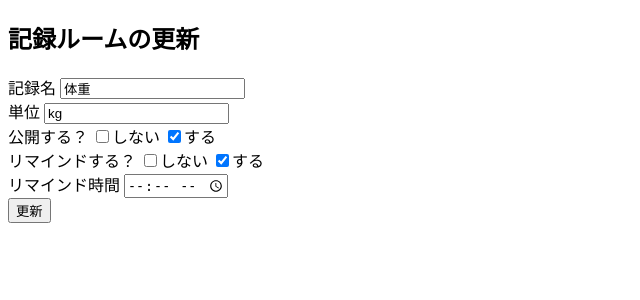
After one commit to teamg-hac/WeightChatG, a Flask app: a page that uses ChatApp/templates/option/edit_recordroom.html in a window 1280 px wide. The commit adds this page. Shown: the top 300 px of the page, without its empty margins (0-640 px from the left). Run offline with Flask 2, Linux system fonts and the light colour scheme; the visitor is signed in with stand-in values (Sample User, id 1); data comes from the database, SQL or seed files in the repository; data that the repository does not hold is empty.

Commit message:
02/17 14:30 記録ルーム情報更新画面と機能を追加 butch

```diff
--- a/ChatApp/app.py
+++ b/ChatApp/app.py
@@ -340,6 +340,30 @@ def add_recordroom():
             return redirect('/mypage')
         return redirect('/add-recordroom')
 
+# 記録ルーム情報の更新画面表示
+@app.route('/edit-recordroom<record_room_id>')
+def show_edit_recordroom(record_room_id):
+    u_id = session.get('uid')
+    if u_id is None:
+        return redirect('/login')
+    else:
+        record_room = dbConnect.getRecordRoomById(record_room_id)
+        return render_template('option/edit_recordroom.html', record_room=record_room)
+
+# 記録ルーム情報の更新
+@app.route('/edit-recordroom<record_room_id>', methods=['POST'])
+def edit_recordroom(record_room_id):
+    u_id = session.get('uid')
+    if u_id is None:
+        return redirect('/login')
+    else:
+        record_name = request.form.get('record_name')
+        unit = request.form.get('unit')
+        is_public = request.form.get('is_public')
+        remind = request.form.get('remind')
+        remind_time = request.form.get('remind_time')
+        dbConnect.updateRecordRoom(record_room_id, record_name, unit, is_public, remind, remind_time)
+        return redirect('/mypage')
 
 # 404エラーの画面遷移
 @app.errorhandler(404)
--- a/ChatApp/models.py
+++ b/ChatApp/models.py
@@ -210,6 +210,21 @@ class dbConnect:
             cur.close()
             conn.close()
 
+    # 記録ルームIDを指定してルーム情報を更新
+    def updateRecordRoom(record_room_id, record_name, unit, is_public, remind, remind_time):
+        try:
+            conn = DB.getConnection()
+            cur = conn.cursor()
+            sql = "UPDATE record_setting SET record_name = %s, unit = %s, is_public = %s, remind = %s, remind_time = %s WHERE record_room_id = %s;"
+            cur.execute(sql, (record_name, unit, is_public, remind, remind_time, record_room_id))
+            conn.commit()
+        except Exception as e:
+            print(str(e) + 'が発生しています')
+            abort(500)
+        finally:
+            cur.close()
+            conn.close()
+
     # 記録の追加
     def addRecord(record_room_id, value, created_at):
         try:
--- a/ChatApp/templates/menu/mypage.html
+++ b/ChatApp/templates/menu/mypage.html
@@ -40,6 +40,9 @@
         {% for record_room in record_rooms %}
             <div>
                 <p>{{ record_room['record_name'] }}</p>
+                <form action="/edit-recordroom{{ record_room['record_room_id'] }}">
+                    <button type="submit">編集</button>
+                </form>
                 <form action="/add_record" method="POST">
                     <input type="text" placeholder="記録入力" name="{{ record_room['record_room_id'] }}">
                     <input type="hidden" name="{{ record_rooms.index(record_room) }}" value="{{ record_room['record_room_id'] }}">
--- a/ChatApp/templates/option/add_recordroom.html
+++ b/ChatApp/templates/option/add_recordroom.html
@@ -6,7 +6,7 @@
 
 {% block body %}
     <h2>記録ルームの追加</h2>
-    <form action="/add-recordroom" method="POST">
+    <form action="/add-recordroom{{record_room['record_room_id'] }}" method="POST">
         <div>
             <label>記録名</label>
             <input type="text" name="record_name">
--- /dev/null
+++ b/ChatApp/templates/option/edit_recordroom.html
@@ -0,0 +1,52 @@
+{% extends 'option/base.html' %}
+
+{% block title %}
+<title>記録ルームの更新</title>
+{% endblock %}
+
+{% block body %}
+<h2>記録ルームの更新</h2>
+<form action="/edit-recordroom{{ record_room['record_room_id'] }}" method="POST">
+    <div>
+        <label>記録名</label>
+        <input type="text" name="record_name" value="{{ record_room['record_name'] }}">
+    </div>
+    <div>
+        <label>単位</label>
+        <input type="text" name="unit" value="{{ record_room['unit'] }}">
+    </div>
+    {% if record_room['is_publlic'] == '0' %}
+    <div>
+        <label>公開する？</label>
+        <input type="checkbox" name="is_public" value="0" checked><a>しない</a>
+        <input type="checkbox" name="is_public" value="1"><a>する</a>
+    </div>
+    {% else %}
+    <div>
+        <label>公開する？</label>
+        <input type="checkbox" name="is_public" value="0"><a>しない</a>
+        <input type="checkbox" name="is_public" value="1" checked><a>する</a>
+    </div>
+    {% endif %}
+    {% if record_room['remind'] == '0' %}
+    <div>
+        <label>リマインドする？</label>
+        <input type="checkbox" name="remind" value="0" checked><a>しない</a>
+        <input type="checkbox" name="remind" value="1"><a>する</a>
+    </div>
+    {% else %}
+    <div>
+        <label>リマインドする？</label>
+        <input type="checkbox" name="remind" value="0"><a>しない</a>
+        <input type="checkbox" name="remind" value="1" checked><a>する</a>
+    </div>
+    {% endif %}
+    <div>
+        <label>リマインド時間</label>
+        <input type="time" name="remind_time" value="{{ record_room['remind_time'] }}">
+    </div>
+    <button type="submit">更新</button>
+</form>
+{% block script %}
+{% endblock %}
+{% endblock %}
```
